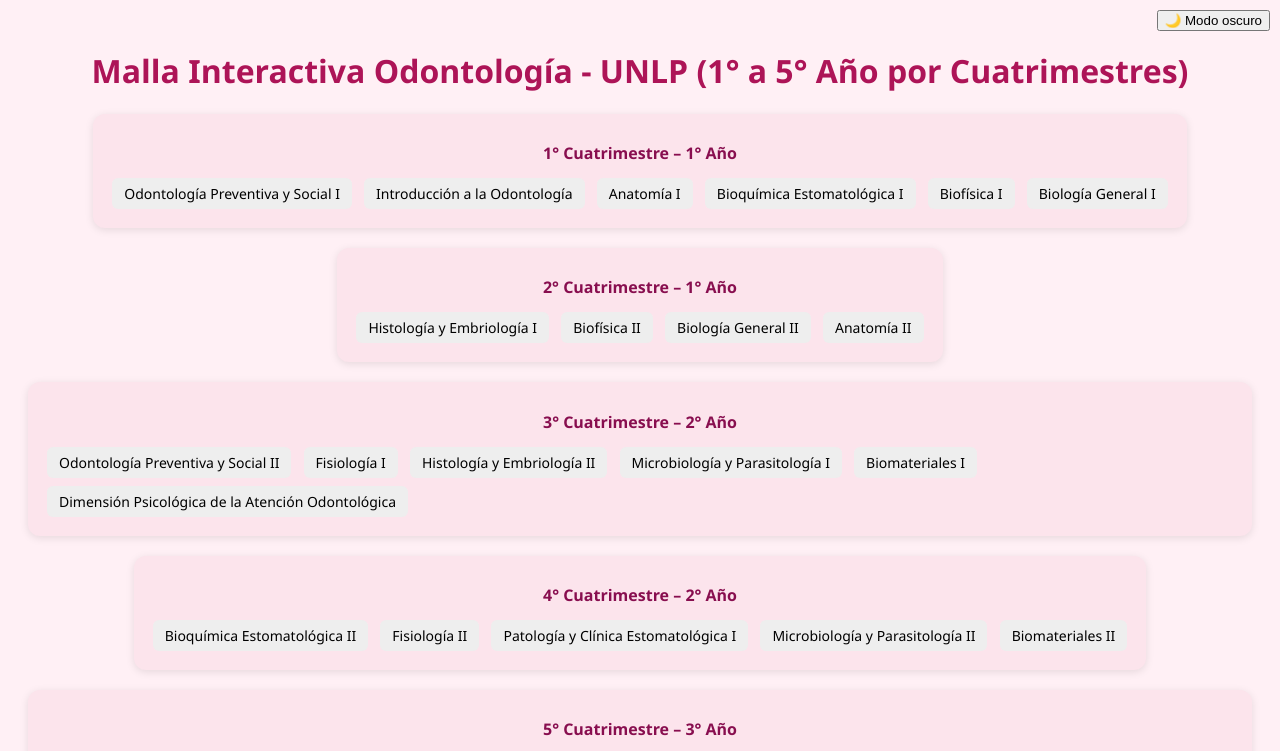
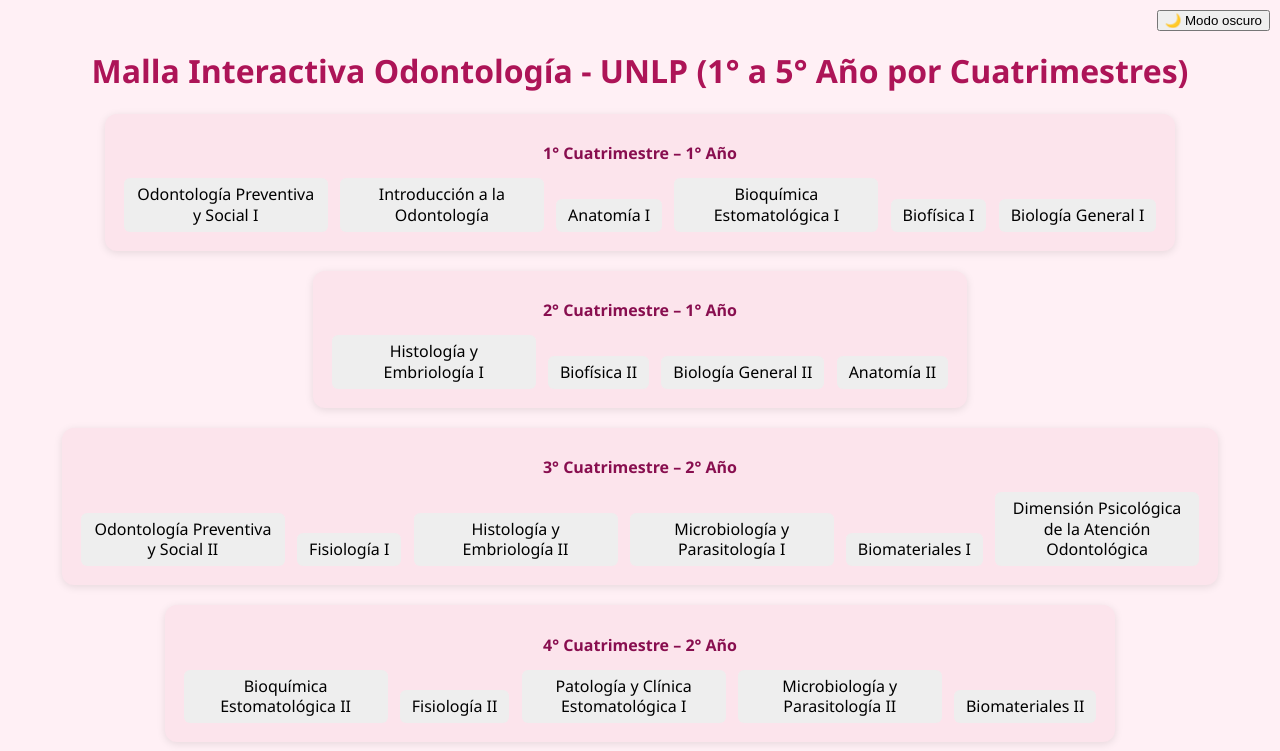
Before and after one commit to modarox28/malla-odontologia-unlp3, a plain HTML site: page index.html in a window 1280 px wide. Shown: the top 751 px of the page. Drawn offline with Linux system fonts and the light colour scheme.

Commit message:
Update index.html

```diff
--- a/index.html
+++ b/index.html
@@ -15,10 +15,18 @@
       font-size: 16px; text-align: center; color: #880e4f; margin-bottom: 10px;
     }
     .materia {
-      margin: 8px 0; padding: 10px; border-radius: 8px;
-      background-color: #eeeeee; text-align: center;
-      font-weight: 500; font-size: 14px; cursor: pointer;
-    }
+  padding: 6px 12px;
+  margin: 6px;
+  border-radius: 6px;
+  display: inline-block;
+  max-width: 180px;
+  white-space: normal;
+  word-wrap: break-word;
+  text-align: center;
+  line-height: 1.3;
+  cursor: pointer;
+  transition: background-color 0.3s;
+}
     .rosado { background-color: #f8bbd0 !important; }
     .morado { background-color: #ce93d8 !important; }
     .verde  { background-color: #a5d6a7 !important; }
```
